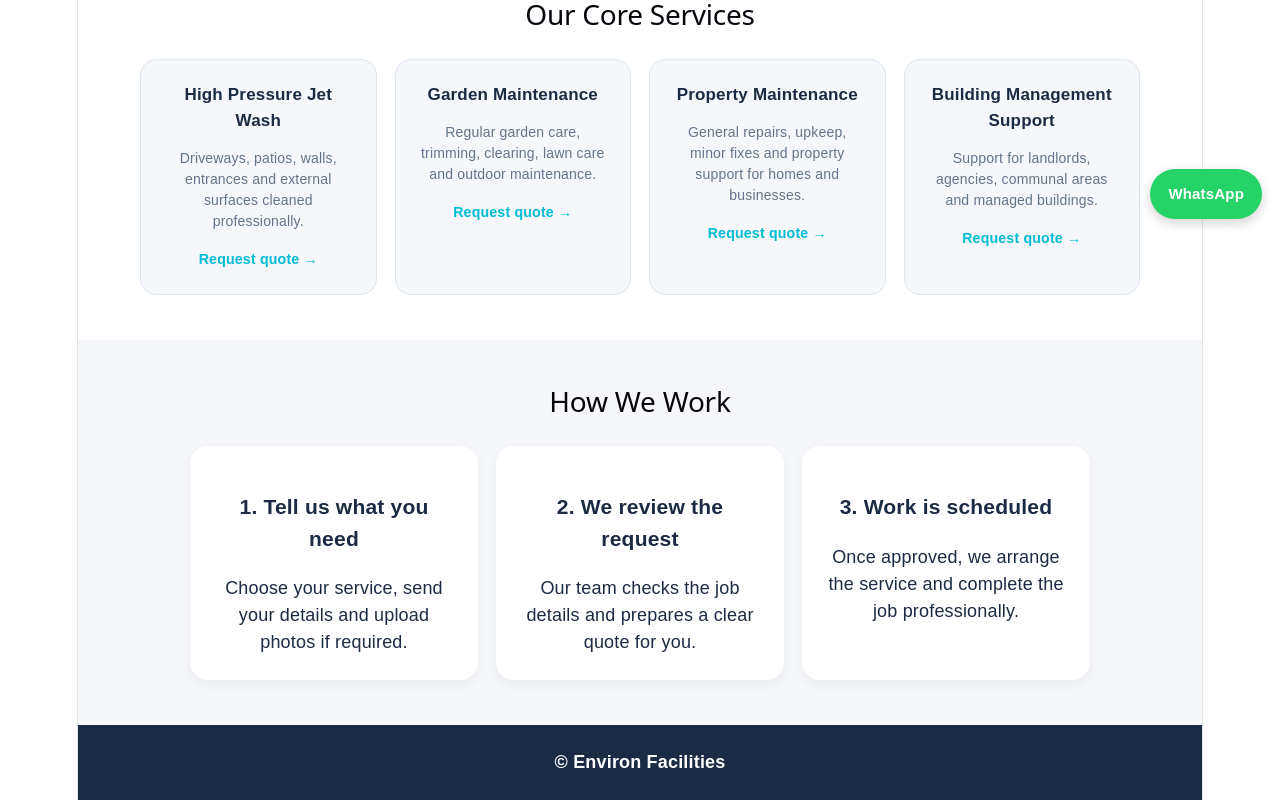
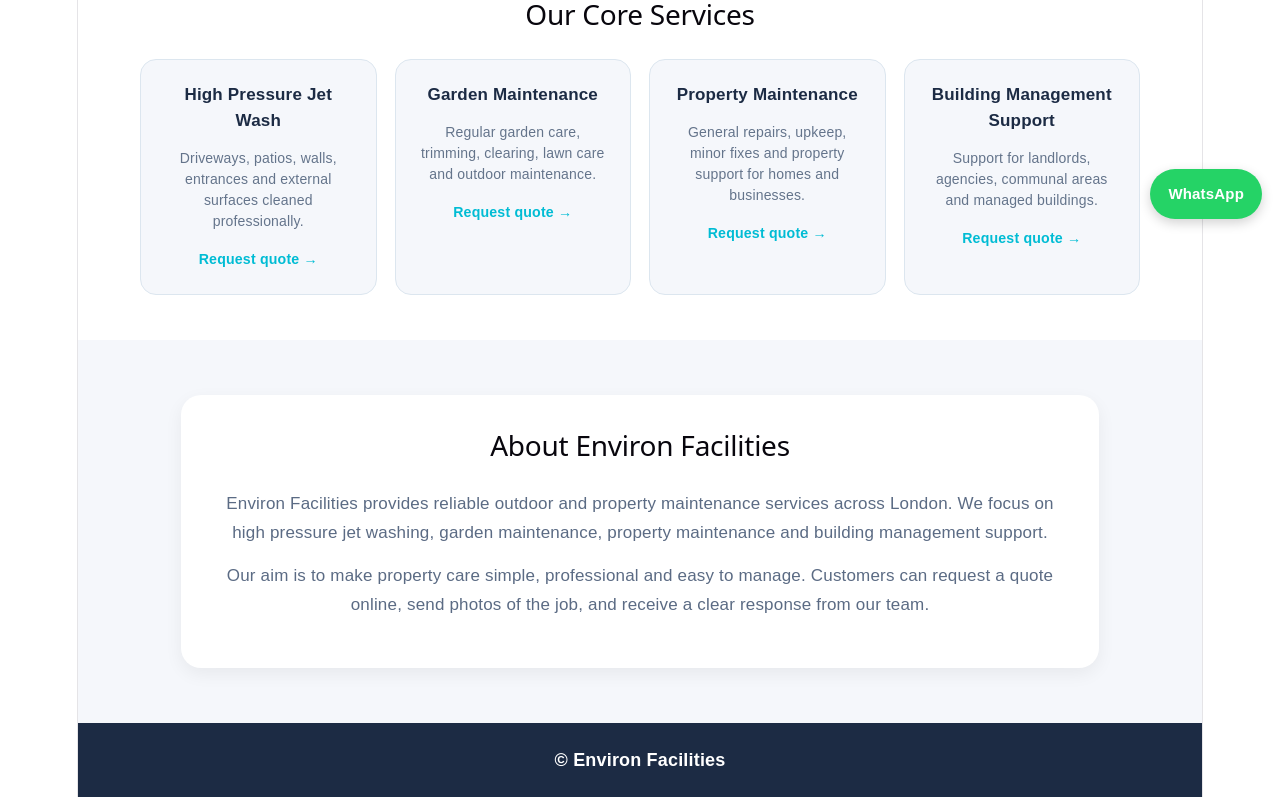
Before and after one commit to luchristo/environ-frontend, a React (Vite) app: page / in a window 1280 px wide. Shown: the part 563-1363 px from the top of the page. Built offline with nearby package versions, Linux system fonts and the light colour scheme.

Commit message:
cleanup unused styles

```diff
--- a/src/pages/Home.jsx
+++ b/src/pages/Home.jsx
@@ -68,35 +68,23 @@
         </div>
       </section>
 
-      <section style={whySection}>
-        <h2 style={sectionTitle}>How We Work</h2>
+      <section style={aboutSection}>
+  <div style={aboutBox}>
+    <h2 style={sectionTitle}>About Environ Facilities</h2>
 
-        <div style={whyGrid}>
-          <div style={whyCard}>
-            <h3>1. Tell us what you need</h3>
-            <p>
-              Choose your service, send your details and upload photos if
-              required.
-            </p>
-          </div>
+    <p style={aboutText}>
+      Environ Facilities provides reliable outdoor and property maintenance
+      services across London. We focus on high pressure jet washing, garden
+      maintenance, property maintenance and building management support.
+    </p>
 
-          <div style={whyCard}>
-            <h3>2. We review the request</h3>
-            <p>
-              Our team checks the job details and prepares a clear quote for
-              you.
-            </p>
-          </div>
-
-          <div style={whyCard}>
-            <h3>3. Work is scheduled</h3>
-            <p>
-              Once approved, we arrange the service and complete the job
-              professionally.
-            </p>
-          </div>
-        </div>
-      </section>
+    <p style={aboutText}>
+      Our aim is to make property care simple, professional and easy to manage.
+      Customers can request a quote online, send photos of the job, and receive
+      a clear response from our team.
+    </p>
+  </div>
+</section>
 
       <footer style={footer}>
         <strong>© Environ Facilities</strong>
@@ -230,27 +218,6 @@
   color: "#00BCD4",
 };
 
-const whySection = {
-  padding: "45px 20px",
-};
-
-const whyGrid = {
-  display: "grid",
-  gridTemplateColumns: "repeat(auto-fit, minmax(220px, 1fr))",
-  gap: "18px",
-  maxWidth: "900px",
-  margin: "0 auto",
-};
-
-const whyCard = {
-  backgroundColor: "white",
-  padding: "24px",
-  borderRadius: "18px",
-  boxShadow: "0 4px 12px rgba(0,0,0,0.05)",
-  lineHeight: "1.5",
-  textAlign: "center",
-};
-
 const footer = {
   textAlign: "center",
   padding: "24px 20px",
@@ -272,4 +239,26 @@
   fontSize: "15px",
 };
 
+const aboutSection = {
+  padding: "55px 20px",
+  backgroundColor: "#f5f7fb",
+};
+
+const aboutBox = {
+  maxWidth: "850px",
+  margin: "0 auto",
+  backgroundColor: "white",
+  padding: "34px",
+  borderRadius: "20px",
+  boxShadow: "0 6px 18px rgba(0,0,0,0.06)",
+  textAlign: "center",
+};
+
+const aboutText = {
+  color: "#5b6b84",
+  fontSize: "17px",
+  lineHeight: "1.7",
+  margin: "14px 0",
+};
+
 export default Home;
```
